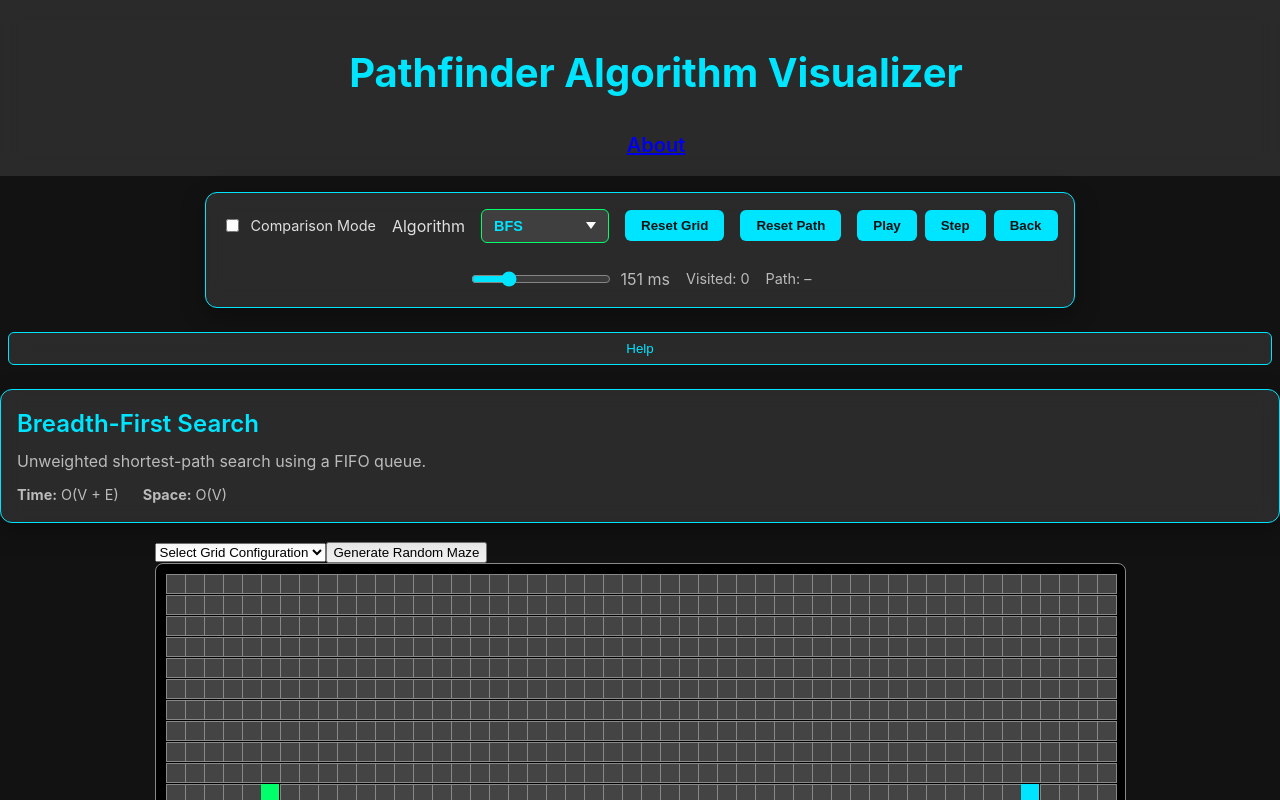
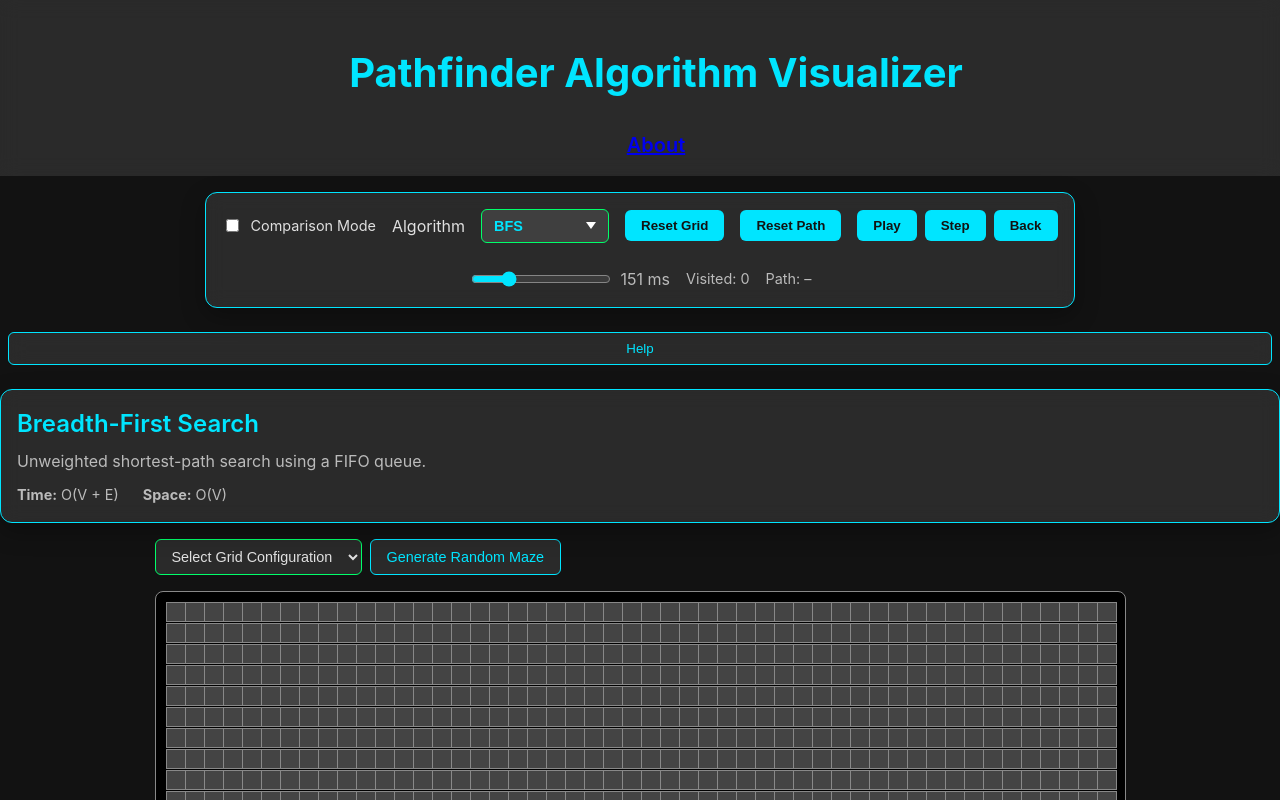
Before and after one commit to Jwmarsh16/pathfinding-algorithm, a React (Vite) app in the folder client/: page / in a window 1280 px wide. Shown: the top 800 px of the page. Built offline with nearby package versions, Linux system fonts and the light colour scheme.

Commit message:
Style grid-controls dropdown and button
Add themed styles for the grid-controls select dropdown and
generate random maze button to match the app's surface, border,
and text colors. Include hover and focus states for improved
interactivity

```diff
--- a/client/src/components/Grid/Grid.css
+++ b/client/src/components/Grid/Grid.css
@@ -1,4 +1,51 @@
-/* File: src/components/Grid/Grid.css */
+/* File: src/components/Grid/Grid.css
+ *
+ * Added styles for grid-controls select dropdown and generate
+ * random maze button to align with project theme and enhance
+ * interactivity.
+ */
+
+.grid-controls {
+  display: flex;
+  gap: 0.5rem;
+  margin-bottom: 1rem;
+}
+
+.grid-controls select {
+  padding: 0.5rem 0.75rem;
+  background-color: var(--surface-color);
+  color: var(--text-color);
+  border: 1px solid var(--accent-color);
+  border-radius: 6px;
+  font-size: 0.9rem;
+  cursor: pointer;
+  transition: border-color 0.2s ease, box-shadow 0.2s ease;
+}
+
+.grid-controls select:hover,
+.grid-controls select:focus {
+  outline: none;
+  border-color: var(--primary-color);
+  box-shadow: 0 0 6px var(--accent-color);
+}
+
+.grid-controls button {
+  padding: 0.5rem 1rem;
+  background-color: var(--surface-color);
+  color: var(--primary-color);
+  border: 1px solid var(--primary-color);
+  border-radius: 6px;
+  font-size: 0.9rem;
+  cursor: pointer;
+  transition: box-shadow 0.2s ease, transform 0.1s ease;
+}
+
+.grid-controls button:hover {
+  transform: scale(1.05);
+  box-shadow: 0 0 8px var(--primary-color);
+}
+
+/* Existing grid and node styles */
 
 .visualizer-canvas {
   display: grid;
```
Also changed, not shown: client/src/components/Grid/Grid.jsx (+9 -7 lines).
